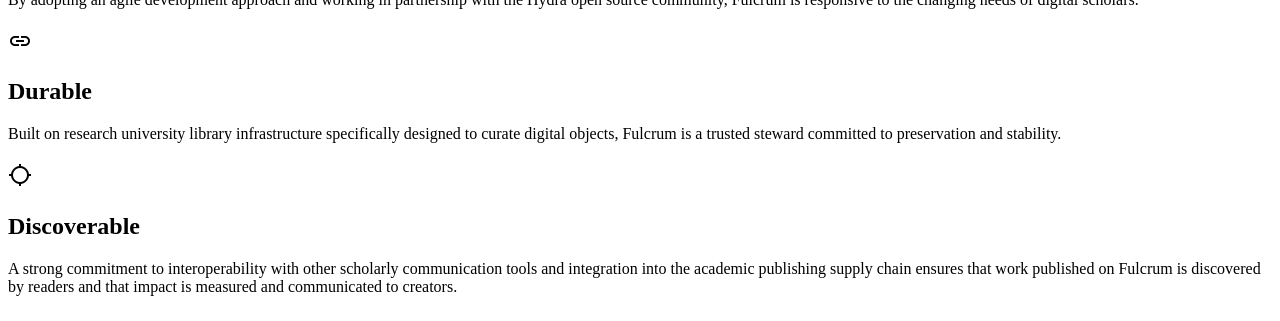
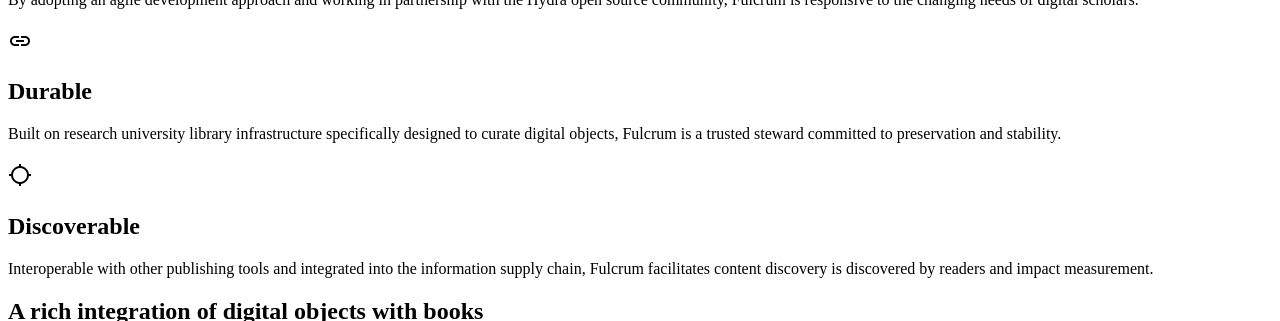
Before and after one commit to mlibrary/fulcrum, a Jekyll site: the page built from index.html, in a window 1280 px wide and 900 px high, scrolled down 911 px, cut to the strip 0-321 px from the top of the window. Built offline with Jekyll 4.4.1, drawn with Linux system fonts in a browser that asks for light colours; a script that is not in the unit is left out.

Commit message:
Update discoverable text

```diff
--- a/index.html
+++ b/index.html
@@ -51,7 +51,7 @@
             <!-- <h2 class="center brown-text icon"><i class="material-icons">center_focus_strong</i></h2> -->
             <h2 class="center">Discoverable</h2>
 
-            <p class="light">A strong commitment to interoperability with other scholarly communication tools and integration into the academic publishing supply chain ensures that work published on Fulcrum is discovered by readers and that impact is measured and communicated to creators.</p>
+            <p class="light">Interoperable with other publishing tools and integrated into the information supply chain, Fulcrum facilitates content discovery is discovered by readers and impact measurement.</p>
           </div>
         </div>
       </div>
```
